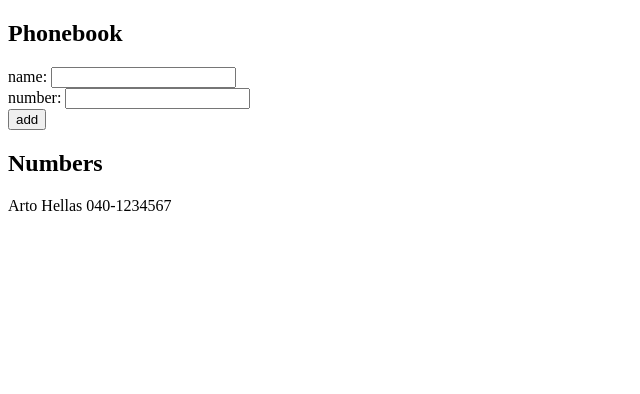
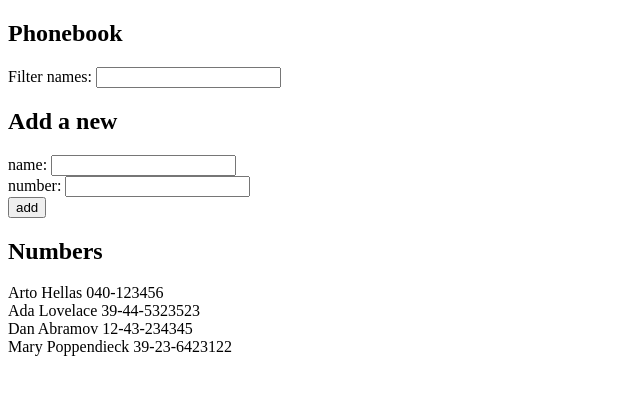
Before and after one commit to nicolasdesilles/fullstackopencourse, a React (Vite) app in the folder part2/phonebook/: page / in a window 1280 px wide. Shown: the top 394 px of the page, without its empty margins (0-640 px from the left). Built offline with nearby package versions, Linux system fonts and the light colour scheme.

Commit message:
Finished Exercise 2.9

```diff
--- a/part2/phonebook/src/App.jsx
+++ b/part2/phonebook/src/App.jsx
@@ -12,10 +12,14 @@ const Person = ({person}) => {
 
 const App = () => {
   const [persons, setPersons] = useState([
-    { name: 'Arto Hellas', number: '040-1234567' }
+    { name: 'Arto Hellas', number: '040-123456', id: 1 },
+    { name: 'Ada Lovelace', number: '39-44-5323523', id: 2 },
+    { name: 'Dan Abramov', number: '12-43-234345', id: 3 },
+    { name: 'Mary Poppendieck', number: '39-23-6423122', id: 4 }
   ])
   const [newName, setNewName] = useState('')
   const [newNumber, setNewNumber] = useState('')
+  const [newSearch, setNewSearch] = useState('')
 
   const handleNewNameChange = (event) => {
     // console.log(event.target.value)
@@ -25,6 +29,11 @@ const App = () => {
   const handleNewNumberChange = (event) => {
     // console.log(event.target.value)
     setNewNumber(event.target.value)
+  }
+
+  const handleNewSearchChange = (event) => {
+    // console.log(event.target.value)
+    setNewSearch(event.target.value)
   }
 
   const addName = (event) => {
@@ -47,6 +56,10 @@ const App = () => {
   return (
     <div>
       <h2>Phonebook</h2>
+      <div>
+        Filter names: <input value={newSearch} onChange={handleNewSearchChange}/>
+      </div>
+      <h2>Add a new</h2>
       <form onSubmit={addName}>
         <div>
           name: <input value={newName} onChange={handleNewNameChange}/>
@@ -61,7 +74,7 @@ const App = () => {
       <h2>Numbers</h2>
       <div>
         {
-          persons.map(person =>
+          persons.filter(person => person.name.toLowerCase().includes(newSearch)).map(person =>
             <Person key={person.name} person={person}/>
           )
         }
```
